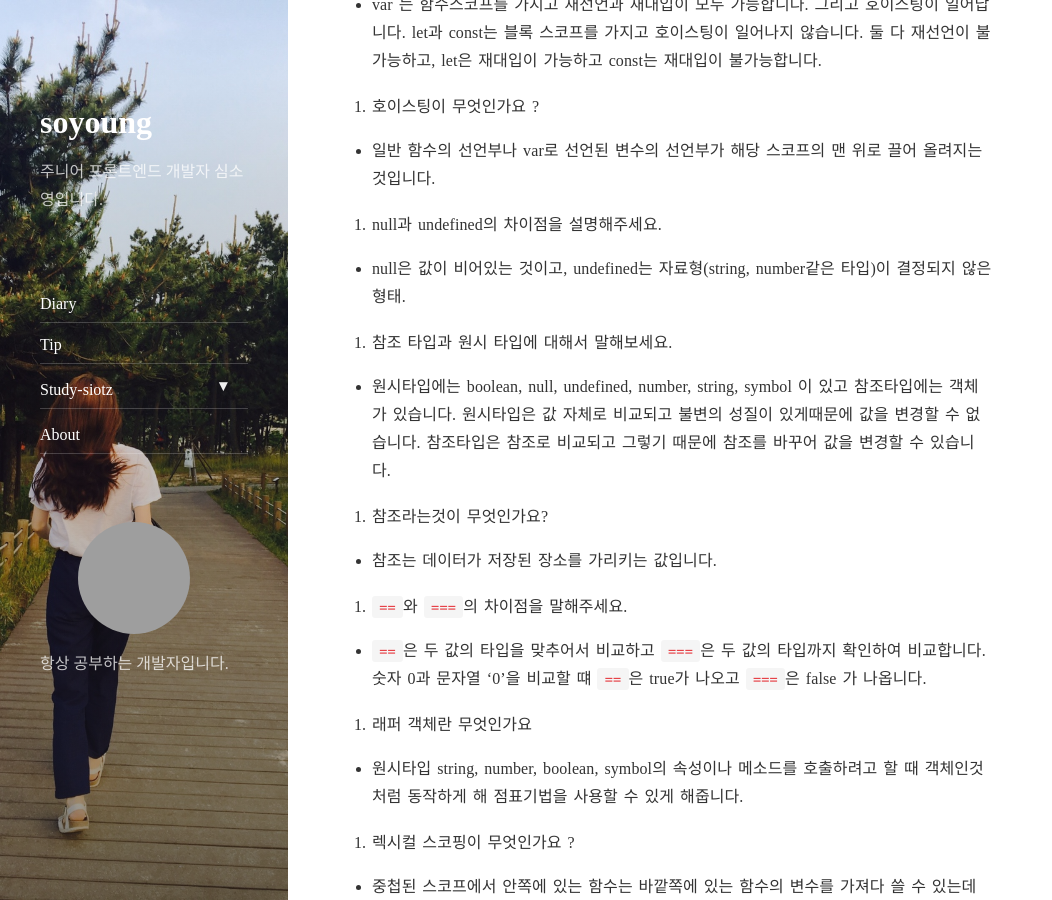
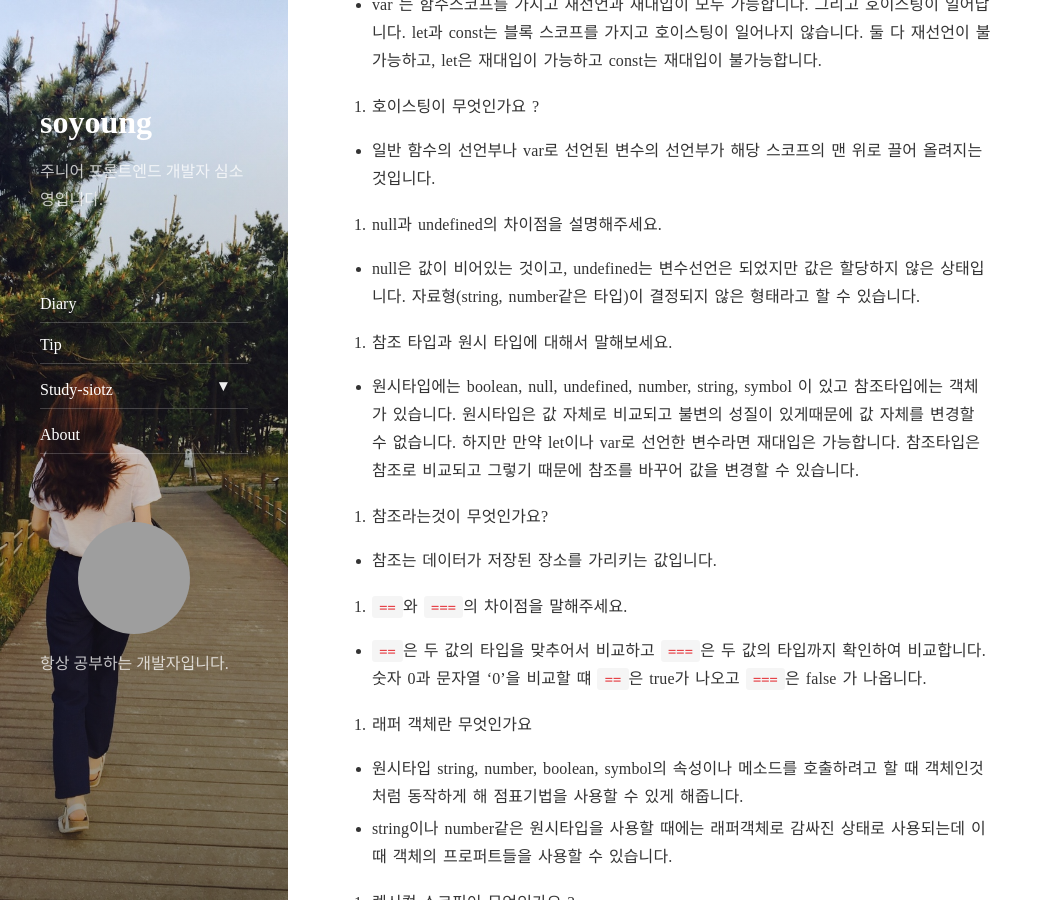
Before and after one commit to ellie-shim/ellie-shim.github.io, a Jekyll site: the page built from _posts/2019-03-27-siots-interview.markdown, in a window 1280 px wide and 900 px high, scrolled down 270 px. Shown: the whole window, without its empty margins (0-1052 px from the left). Built offline with Jekyll 4.4.1, drawn with Linux system fonts in a browser that asks for light colours; nearby versions of some CDN libraries; comment, search, counter and statistics services are not loaded; some of the changed text lies outside the part shown; grey boxes are pictures that could not be loaded.

Commit message:
답변 수정

```diff
--- a/_posts/2019-03-27-siots-interview.markdown
+++ b/_posts/2019-03-27-siots-interview.markdown
@@ -17,12 +17,12 @@ comments: true
 
 1. null과 undefined의 차이점을 설명해주세요.
 
-- null은 값이 비어있는 것이고, undefined는 자료형(string, number같은 타입)이 결정되지 않은 형태.
+- null은 값이 비어있는 것이고, undefined는 변수선언은 되었지만 값은 할당하지 않은 상태입니다. 자료형(string, number같은 타입)이 결정되지 않은 형태라고 할 수 있습니다.
 
 1. 참조 타입과 원시 타입에 대해서 말해보세요.
 
 - 원시타입에는 boolean, null, undefined, number, string, symbol 이 있고 참조타입에는 객체가 있습니다.
-  원시타입은 값 자체로 비교되고 불변의 성질이 있게때문에 값을 변경할 수 없습니다.
+  원시타입은 값 자체로 비교되고 불변의 성질이 있게때문에 값 자체를 변경할 수 없습니다. 하지만 만약 let이나 var로 선언한 변수라면 재대입은 가능합니다.
   참조타입은 참조로 비교되고 그렇기 때문에 참조를 바꾸어 값을 변경할 수 있습니다.
 
 1. 참조라는것이 무엇인가요?
@@ -36,6 +36,7 @@ comments: true
 1. 래퍼 객체란 무엇인가요
 
 - 원시타입 string, number, boolean, symbol의 속성이나 메소드를 호출하려고 할 때 객체인것 처럼 동작하게 해 점표기법을 사용할 수 있게 해줍니다.
+- string이나 number같은 원시타입을 사용할 때에는 래퍼객체로 감싸진 상태로 사용되는데 이 때 객체의 프로퍼트들을 사용할 수 있습니다.
 
 1. 렉시컬 스코핑이 무엇인가요 ?
 
@@ -44,7 +45,7 @@ comments: true
 1. 전역 변수를 지양하는 이유 ?
 
 - 전역변수는 어디에서든지 가져다 쓸 수 있어서 좋은 장점도 있지만 반면에 큰 프로젝트에서 소스를 나눠서 관리 할 때에는 충돌이 일어날 수 도 있습니다.
-  또 전역 변수는 사용자가 쉽게 확인할 수 있기 때문에 해킹이나 보안적 측면에서도 좋지 않습니다.
+  또 전역 변수는 사용자가 쉽게 확인할 수 있기 때문에 해킹이나 보안적 측면에서도 좋지 않습니다. 또 전역객체에 들어있는 전역변수는 가비지 콜렉터가 수집하지 않으므로 사용하지 않을때도 계속 메모리상에 남아있어서 메모리 누수가 있을 수 있습니다.
 
 1. this에 대해 설명해주세요.
 
```
